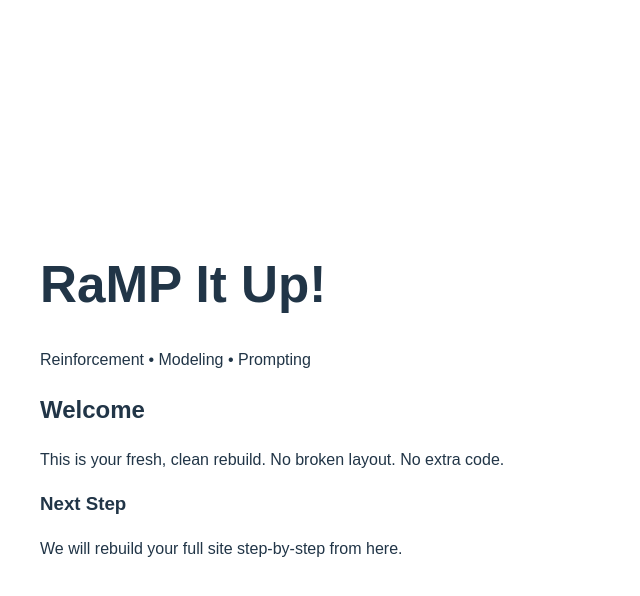
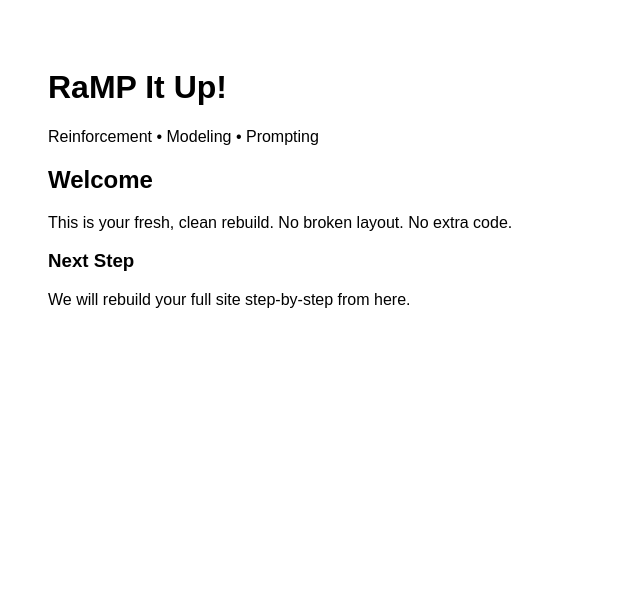
Before and after one commit to jasminevsadler/Ramp-Tracker, a React (Vite) app: page / in a window 1280 px wide. Shown: the top 596 px of the page, without its empty margins (0-640 px from the left). Built offline with nearby package versions, Linux system fonts and the light colour scheme.

Commit message:
Update main.jsx

```diff
--- a/src/main.jsx
+++ b/src/main.jsx
@@ -1,11 +1,9 @@
 import React from "react";
-import { createRoot } from "react-dom/client";
-import "./index.css";
+import ReactDOM from "react-dom/client";
 import App from "./App.jsx";
 
-const root = createRoot(document.getElementById("root"));
-root.render(<App />);
-
-// Make sure **no service worker** is registered
-// (Leave this commented out or remove the file entirely if you had one)
-// serviceWorkerRegistration.register();
+ReactDOM.createRoot(document.getElementById("root")).render(
+  <React.StrictMode>
+    <App />
+  </React.StrictMode>
+);
```
